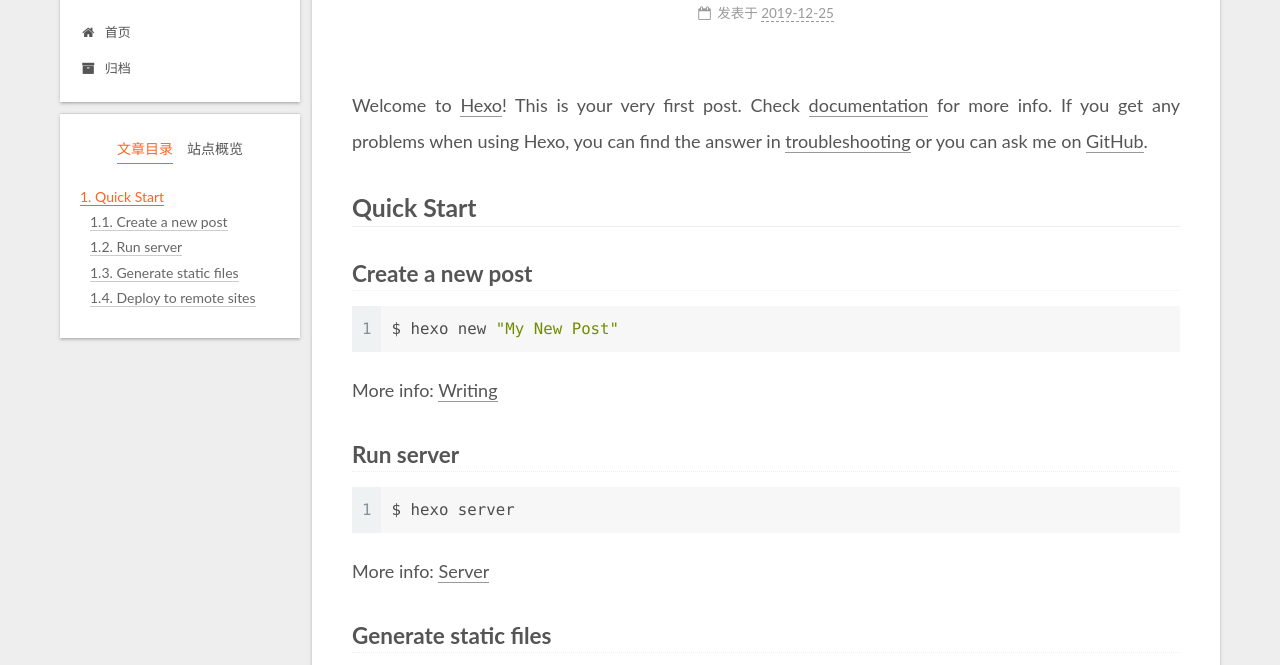
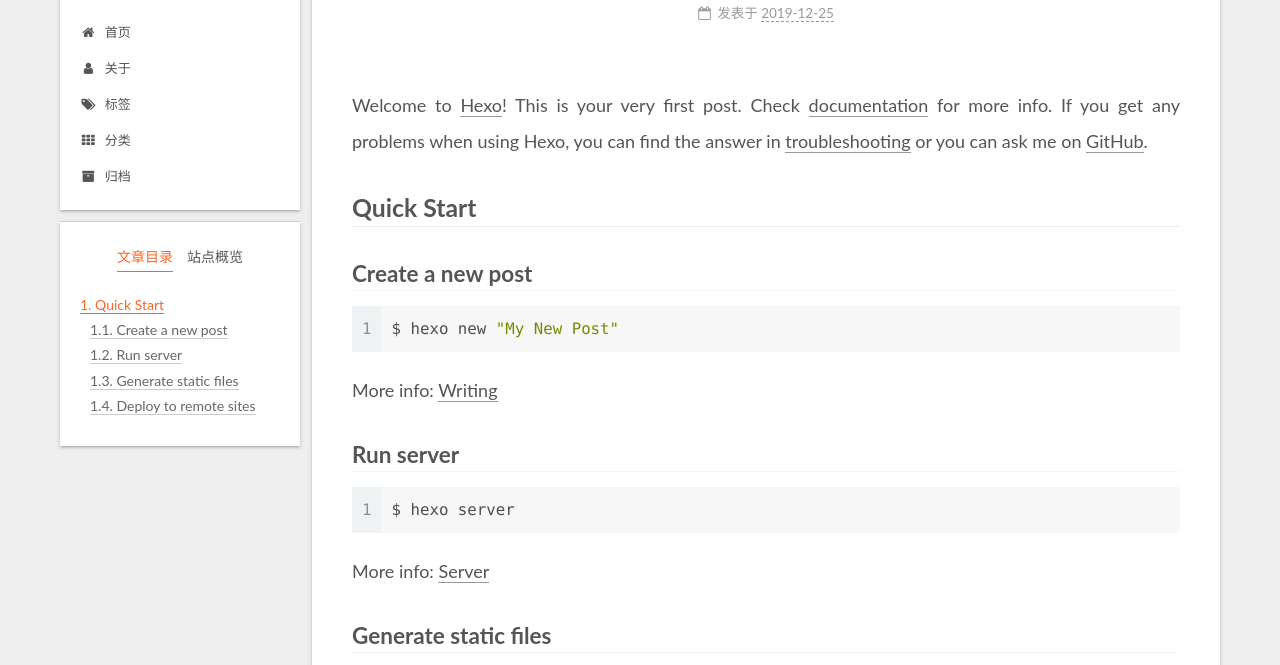
Before and after one commit to dabuff/dabuff.github.io, a plain HTML site: page 2019/12/25/hello-world/index.html in a window 1280 px wide. Shown: the part 87-752 px from the top of the page. Drawn offline with Linux system fonts and the light colour scheme.

Commit message:
Site updated: 2019-12-27 14:29:14

```diff
--- a/2019/12/25/hello-world/index.html
+++ b/2019/12/25/hello-world/index.html
@@ -136,6 +136,21 @@
         <li class="menu-item menu-item-home">
 
     <a href="/" rel="section"><i class="fa fa-fw fa-home"></i>首页</a>
+
+  </li>
+        <li class="menu-item menu-item-about">
+
+    <a href="/about/" rel="section"><i class="fa fa-fw fa-user"></i>关于</a>
+
+  </li>
+        <li class="menu-item menu-item-tags">
+
+    <a href="/tags/" rel="section"><i class="fa fa-fw fa-tags"></i>标签</a>
+
+  </li>
+        <li class="menu-item menu-item-categories">
+
+    <a href="/categories/" rel="section"><i class="fa fa-fw fa-th"></i>分类</a>
 
   </li>
         <li class="menu-item menu-item-archives">
--- a/css/main.css
+++ b/css/main.css
@@ -1166,7 +1166,7 @@ pre .javascript .function {
 }
 .links-of-author a::before,
 .links-of-author span.exturl::before {
-  background: #6171ff;
+  background: #587942;
   border-radius: 50%;
   content: ' ';
   display: inline-block;
```
Also changed, not shown: archives/2019/12/index.html (+15 -0 lines), archives/2019/index.html (+15 -0 lines), archives/index.html (+15 -0 lines), index.html (+15 -0 lines).
